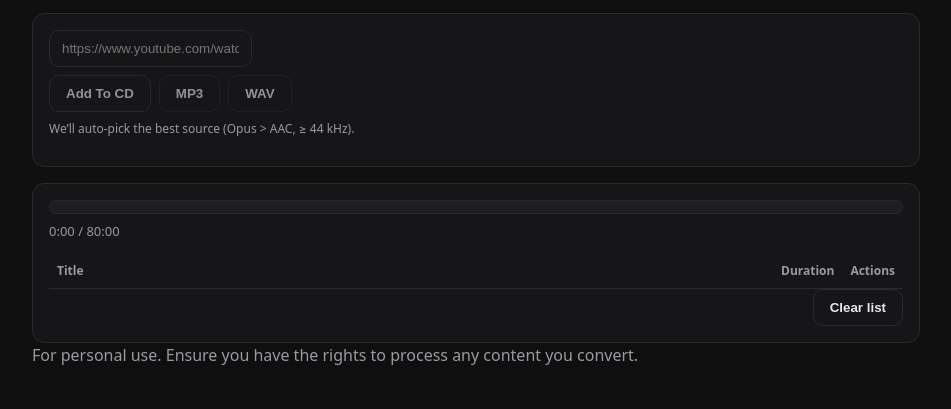
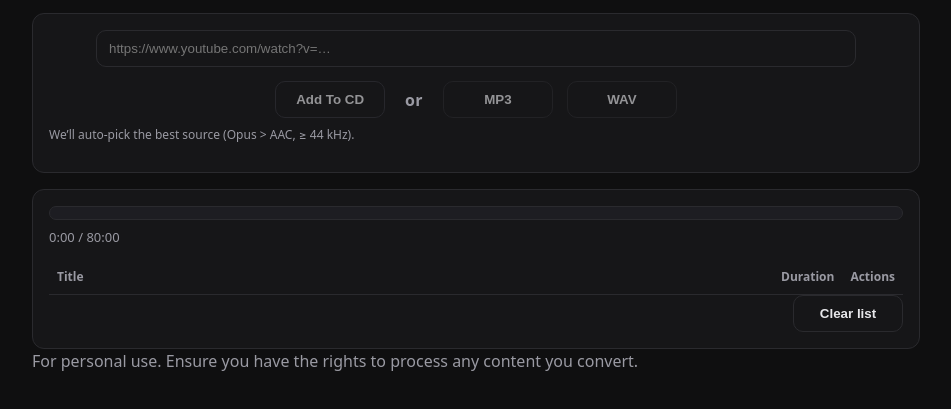
Before and after one commit to JPsson/youtube-cd-maker, a website: page public/index.html in a window 1280 px wide. Shown: the part 115-524 px from the top of the page, without its empty margins (164-1115 px from the left). Drawn offline with Linux system fonts and the light colour scheme; no server answers.

Commit message:
Cleanup and fixes

```diff
--- a/public/app.js
+++ b/public/app.js
@@ -4,14 +4,18 @@ const btnMp3       = document.getElementById("btnMp3");
 const btnWav       = document.getElementById("btnWav");
 const pickedNoteEl = document.getElementById("pickedNote");
 
+// thumbnail elements
+const thumbWrap    = document.querySelector(".thumbWrap"); // wrapper (for spacing)
 const thumbEl      = document.getElementById("thumb");
 const thumbSkelEl  = document.getElementById("thumbSkeleton");
 
+// list + gauge
 const listBody  = document.getElementById("listBody");
 const gaugeFill = document.getElementById("gaugeFill");
 const gaugeText = document.getElementById("gaugeText");
 const clearBtn  = document.getElementById("clear");
 
+// overlay for one-off downloads
 const overlay   = document.getElementById("overlay");
 
 let dotsTick = 0;
@@ -48,12 +52,17 @@ function setButtonsEnabled(on){
   btnAdd.disabled = !on; btnMp3.disabled = !on; btnWav.disabled = !on;
 }
 function showThumbById(id){
-  if (!id){ thumbEl.style.display="none"; thumbSkelEl.style.display="none"; return; }
+  if (!id){ hideThumb(); return; }
   thumbEl.src = `https://i.ytimg.com/vi/${id}/hqdefault.jpg`;
+  thumbWrap?.classList.add("show");
   thumbEl.style.display = "block";
   thumbSkelEl.style.display = "none";
 }
-function hideThumb(){ thumbEl.style.display="none"; thumbSkelEl.style.display="none"; }
+function hideThumb(){
+  thumbEl.style.display="none";
+  thumbSkelEl.style.display="none";
+  thumbWrap?.classList.remove("show");
+}
 
 function setPickedNoteIdle(){
   pickedNoteEl.textContent = "We’ll auto-pick the best source (Opus > AAC, ≥ 44 kHz).";
@@ -220,7 +229,7 @@ async function oneOffDownload(target){
   const url = urlEl.value.trim();
   if (!url) return;
 
-  // Show overlay immediately
+  // Show overlay immediately (snappy UI)
   const loaderTextEl = document.querySelector(".loaderText");
   loaderTextEl.innerHTML = `Preparing your file<span id="dots">.</span><br><span class="subtle">Analyzing link…</span>`;
   startOverlay();
--- a/public/index.html
+++ b/public/index.html
@@ -13,23 +13,30 @@
       <p class="subtle">Paste a YouTube link. Pick <strong>Add To CD</strong>, or get a one-off <strong>MP3</strong>/<strong>WAV</strong> download.</p>
     </header>
 
-    <section class="panel">
-      <div class="row" style="align-items:flex-start; gap:12px;">
-        <div style="flex:1;">
-          <input id="url" class="input" placeholder="https://www.youtube.com/watch?v=…" />
-          <div class="row" style="margin-top:8px;">
-            <button id="btnAdd" class="btn ghost alt" disabled>Add To CD</button>
-            <button id="btnMp3" class="btn ghost" disabled>MP3</button>
-            <button id="btnWav" class="btn ghost" disabled>WAV</button>
-          </div>
-          <p class="note" id="pickedNote">We’ll auto-pick the best source (Opus &gt; AAC, ≥ 44 kHz).</p>
-        </div>
-        <div class="thumbWrap">
-          <img id="thumb" class="thumb" alt="thumbnail" style="display:none;">
-          <div id="thumbSkeleton" class="thumb skeleton" style="display:none;"></div>
-        </div>
+    <!-- TOP PANEL -->
+    <section class="panel stack" id="panelTop">
+      <!-- Centered URL input -->
+      <input id="url" class="input" placeholder="https://www.youtube.com/watch?v=…" />
+
+      <!-- Thumbnail UNDER the input (hidden until a link is valid) -->
+      <div class="thumbWrap">
+        <img id="thumb" class="thumb" alt="thumbnail" style="display:none;">
+        <div id="thumbSkeleton" class="thumb skeleton" style="display:none;"></div>
       </div>
+
+      <!-- Centered buttons -->
+      <div class="row actions">
+        <button id="btnAdd" class="btn ghost alt" disabled>Add To CD</button>
+        <span class="or">or</span>
+        <button id="btnMp3" class="btn ghost" disabled>MP3</button>
+        <button id="btnWav" class="btn ghost" disabled>WAV</button>
+      </div>
+
+      <p class="note" id="pickedNote">
+        We’ll auto-pick the best source (Opus &gt; AAC, ≥ 44 kHz).
+      </p>
     </section>
+
 
     <section class="panel">
       <div class="gauge">
--- a/public/styles-old.css
+++ /dev/null
@@ -1,112 +0,0 @@
-:root {
-  --bg: #0f0f10;
-  --panel: #161618;
-  --text: #e7e7ea;
-  --muted: #9a9aa3;
-  --accent: #ffffff;
-  --border: #2a2a2e;
-  --danger: #ff6363;
-}
-
-* { box-sizing: border-box; }
-html, body { height: 100%; }
-body {
-  margin: 0;
-  background: var(--bg);
-  color: var(--text);
-  font: 16px/1.5 ui-sans-serif, system-ui, -apple-system, "Segoe UI", Roboto, Arial;
-}
-
-.wrap { max-width: 920px; margin: 40px auto; padding: 0 16px; }
-.stack > * + * { margin-top: 6px; }
-h1 {
-  margin: 0;
-  font-weight: 700;
-  letter-spacing: 0.3px;
-  font-size: 28px;
-}
-.subtle { color: var(--muted); }
-
-.panel {
-  background: var(--panel);
-  border: 1px solid var(--border);
-  padding: 16px;
-  border-radius: 12px;
-  margin-top: 16px;
-}
-
-.row { display: flex; gap: 8px; align-items: center; }
-.row.end { justify-content: flex-end; }
-
-.input, .select {
-  flex: 1;
-  background: transparent;
-  color: var(--text);
-  border: 1px solid var(--border);
-  padding: 10px 12px;
-  border-radius: 10px;
-  outline: none;
-}
-.select { flex: 0 0 220px; }
-
-.btn {
-  background: var(--accent);
-  color: #000;
-  border: 1px solid var(--border);
-  padding: 10px 16px;
-  border-radius: 10px;
-  cursor: pointer;
-  font-weight: 700;
-}
-.btn:disabled { opacity: 0.6; cursor: not-allowed; }
-.btn.ghost {
-  background: transparent;
-  color: var(--text);
-}
-
-.hint { margin: 8px 0 0; color: var(--muted); font-size: 12px; }
-
-.gauge { display: grid; gap: 8px; margin-bottom: 12px; }
-.gauge__bar {
-  height: 14px;
-  background: #1d1d22;
-  border-radius: 999px;
-  border: 1px solid var(--border);
-  overflow: hidden;
-}
-.gauge__bar > span {
-  display: block;
-  height: 100%;
-  width: 0%;
-  background: var(--accent);
-  transition: width 180ms ease;
-}
-.gauge__label { font-size: 13px; color: var(--muted); }
-
-.list { width: 100%; border-collapse: collapse; }
-.list thead th {
-  text-align: left;
-  font-size: 12px;
-  font-weight: 600;
-  color: var(--muted);
-  padding: 8px;
-  border-bottom: 1px solid var(--border);
-}
-.list tbody td {
-  padding: 10px 8px;
-  border-bottom: 1px solid var(--border);
-  vertical-align: middle;
-}
-.colTitle { width: 100%; }
-.colDur { width: 90px; white-space: nowrap; }
-.colAct { width: 180px; }
-
-.action {
-  display: inline-flex; align-items: center; gap: 8px;
-  background: transparent; color: var(--text);
-  border: 1px solid var(--border);
-  padding: 6px 10px; border-radius: 8px; cursor: pointer;
-}
-.action.danger { border-color: #3a2020; color: var(--danger); }
-
-.foot { margin-top: 18px; font-size: 12px; text-align: center; }
--- a/public/styles.css
+++ b/public/styles.css
@@ -46,8 +46,28 @@ h1 {
   margin-top: 16px;
 }
 
+/* A generic row */
 .row { display: flex; gap: 8px; align-items: center; }
 .row.end { justify-content: flex-end; }
+
+/* Actions row (buttons under the thumbnail) */
+.row.actions {
+  justify-content: center;
+  gap: 14px;
+  margin-top: 14px;
+}
+
+.or {
+  display: inline-flex;
+  align-items: center;
+  justify-content: center;
+  padding: 0 6px;
+  color: var(--muted);
+  font-weight: 600;
+  letter-spacing: 0.02em;
+  user-select: none;
+}
+
 
 /* ========== form controls & buttons ========== */
 .input, .select {
@@ -69,6 +89,14 @@ h1 {
 
 .select { flex: 0 0 220px; }
 
+/* Center the main URL field and limit its width */
+#url {
+  display: block;
+  width: min(760px, 92vw);
+  margin: 0 auto;
+}
+
+/* Buttons */
 .btn {
   background: var(--accent);
   color: #000;
@@ -78,6 +106,8 @@ h1 {
   cursor: pointer;
   font-weight: 700;
   transition: transform 80ms ease, opacity 120ms ease, background-color 120ms ease;
+  min-width: 110px;
+  text-align: center;
 }
 
 .btn:hover:not(:disabled) { transform: translateY(-1px); }
@@ -87,6 +117,26 @@ h1 {
 .btn.ghost {
   background: transparent;
   color: var(--text);
+}
+
+/* Slightly filled variant for "Add To CD" so it reads as a different action */
+.btn.ghost.alt {
+  background: #17171b;          /* barely filled */
+  border-color: #33333a;
+}
+.btn.ghost.alt:hover { background: #1b1b20; }
+.btn.ghost.alt:disabled { background: transparent; }
+
+/* Small "or" between Add and format buttons */
+.or {
+  display: inline-flex;
+  align-items: center;
+  justify-content: center;
+  padding: 0 6px;
+  color: var(--muted);
+  font-weight: 600;
+  letter-spacing: 0.02em;
+  user-select: none;
 }
 
 /* ========== small text & code ========== */
@@ -163,8 +213,14 @@ code {
   color: var(--danger);
 }
 
-/* ========== thumbnail ========== */
-.thumbWrap { width: 180px; flex: 0 0 180px; }
+/* ========== thumbnail (appears between input and buttons) ========== */
+/* We hide the whole wrapper until a thumbnail is shown so spacing collapses cleanly. */
+.thumbWrap {
+  display: none;                 /* hidden by default */
+  margin: 14px auto 10px;             /* pushes input up & buttons down equally when shown */
+  width: clamp(240px, 44vw, 420px);
+}
+.thumbWrap.show { display: block; }  /* toggle this class when a thumb is available */
 
 .thumb {
   width: 100%;
@@ -217,20 +273,14 @@ code {
 
 /* ========== responsive niceties ========== */
 @media (max-width: 700px) {
-  .thumbWrap { width: 40%; flex: 0 0 40%; }
   .colAct { width: 140px; }
+  .thumbWrap { width: 70vw; }
 }
 
 /* prevent accidental text selection on quick clicks */
 .btn, .action { user-select: none; }
 
-.btn.ghost.alt {
-  background: #17171b;          /* barely filled */
-  border-color: #33333a;
-}
-.btn.ghost.alt:hover { background: #1b1b20; }
-.btn.ghost.alt:disabled { background: transparent; }
-
+/* Formats debug block (when we show available formats in errors) */
 .fmt-debug details { margin-top: 8px; }
 .fmt-debug summary { cursor: pointer; color: var(--muted); }
 .fmt-pre {
```
